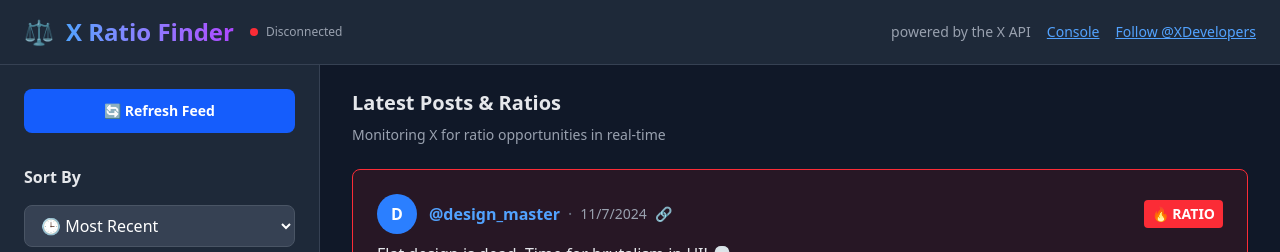
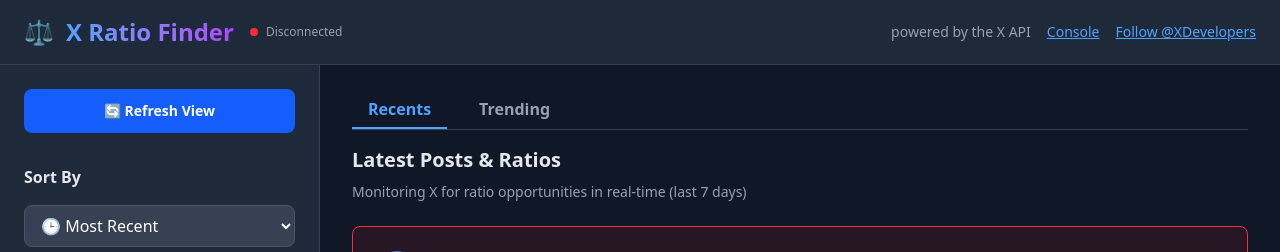
Before and after one commit to m-rosinsky/XRatioFinder, a React (Vite) app: page / in a window 1280 px wide. Shown: the top 252 px of the page. Built offline with nearby package versions, Linux system fonts and the light colour scheme; no server answers.

Commit message:
Fixed refresh

```diff
--- a/src/App.tsx
+++ b/src/App.tsx
@@ -365,6 +365,7 @@
 };
 
 export function App() {
+  const [activeFeed, setActiveFeed] = useState<'recents' | 'trending'>('recents');
   const [minLikes, setMinLikes] = useState(1000);
   const [sortBy, setSortBy] = useState<'recency' | 'brutality'>('recency');
   const [posts, setPosts] = useState<Post[]>(mockPosts);
@@ -458,13 +459,13 @@
     };
   }, []);
 
-  // Manual refresh trigger
+  // Manual refresh - fetches current data from server without triggering new API poll
   const loadPosts = async () => {
     try {
       setLoading(true);
       setError(null);
 
-      const response = await fetch("/api/refresh", { method: "POST" });
+      const response = await fetch("/api/ratios", { method: "GET" });
 
       if (!response.ok) {
         throw new Error(`HTTP ${response.status}: ${response.statusText}`);
@@ -473,13 +474,18 @@
       const result = await response.json();
 
       if (!result.success) {
-        throw new Error(result.error || "Failed to refresh");
+        throw new Error(result.error || "Failed to load ratios");
       }
 
-      console.log(`✅ Refresh complete: ${result.newRatios} new ratios`);
+      // Convert and set the posts
+      const convertedPosts = result.data.map(convertRatioToPost);
+      setPosts(convertedPosts);
+      setLastUpdate(Date.now());
+
+      console.log(`✅ Refreshed view: ${result.data.length} ratios loaded`);
     } catch (err) {
-      console.error("Error refreshing:", err);
-      setError(err instanceof Error ? err.message : "Failed to refresh");
+      console.error("Error loading ratios:", err);
+      setError(err instanceof Error ? err.message : "Failed to load ratios");
     } finally {
       setLoading(false);
     }
@@ -566,7 +572,7 @@
             disabled={loading}
             className="w-full bg-blue-600 hover:bg-blue-700 disabled:bg-blue-800 disabled:cursor-not-allowed px-4 py-3 rounded-lg text-sm font-semibold transition-colors mb-6"
           >
-            {loading ? '⏳ Refreshing...' : '🔄 Refresh Feed'}
+            {loading ? '⏳ Loading...' : '🔄 Refresh View'}
           </button>
 
           <div className="mt-2">
@@ -639,9 +645,47 @@
         {/* Main Content */}
         <main className="flex-1 p-6">
           <div className="max-w-4xl mx-auto">
+            {/* Feed Tabs */}
             <div className="mb-6">
-              <h2 className="text-xl font-semibold text-gray-200 mb-2">Latest Posts & Ratios</h2>
-              <p className="text-gray-400 text-sm">Monitoring X for ratio opportunities in real-time</p>
+              <div className="flex items-center gap-4 mb-4 border-b border-gray-700">
+                <button
+                  onClick={() => setActiveFeed('recents')}
+                  className={`px-4 py-2 font-semibold transition-all relative cursor-pointer ${
+                    activeFeed === 'recents'
+                      ? 'text-blue-400'
+                      : 'text-gray-400 hover:text-gray-300'
+                  }`}
+                >
+                  Recents
+                  {activeFeed === 'recents' && (
+                    <div className="absolute bottom-0 left-0 right-0 h-0.5 bg-blue-400"></div>
+                  )}
+                </button>
+                <button
+                  onClick={() => setActiveFeed('trending')}
+                  className={`px-4 py-2 font-semibold transition-all relative cursor-pointer ${
+                    activeFeed === 'trending'
+                      ? 'text-blue-400'
+                      : 'text-gray-400 hover:text-gray-300'
+                  }`}
+                >
+                  Trending
+                  {activeFeed === 'trending' && (
+                    <div className="absolute bottom-0 left-0 right-0 h-0.5 bg-blue-400"></div>
+                  )}
+                </button>
+              </div>
+
+              <div>
+                <h2 className="text-xl font-semibold text-gray-200 mb-2">
+                  {activeFeed === 'recents' ? 'Latest Posts & Ratios' : 'Trending Ratios'}
+                </h2>
+                <p className="text-gray-400 text-sm">
+                  {activeFeed === 'recents'
+                    ? 'Monitoring X for ratio opportunities in real-time (last 7 days)'
+                    : 'Coming soon: Most viral ratios across all time'}
+                </p>
+              </div>
             </div>
 
             {error && (
@@ -654,7 +698,9 @@
               </div>
             )}
 
-            {loading && posts.length === 0 ? (
+            {activeFeed === 'recents' ? (
+              // Recents Feed
+              loading && posts.length === 0 ? (
                 <div className="flex items-center justify-center py-12">
                   <div className="text-center">
                     <div className="animate-spin rounded-full h-12 w-12 border-b-2 border-blue-500 mx-auto mb-4"></div>
@@ -673,6 +719,18 @@
                     </div>
                   )}
                 </div>
+              )
+            ) : (
+              // Trending Feed (placeholder)
+              <div className="text-center py-12">
+                <div className="bg-gray-800 border border-gray-700 rounded-lg p-8 max-w-md mx-auto">
+                  <div className="text-6xl mb-4">🚧</div>
+                  <h3 className="text-xl font-semibold text-gray-200 mb-2">Coming Soon</h3>
+                  <p className="text-gray-400">
+                    The Trending feed will showcase the most viral ratios from across all time.
+                  </p>
+                </div>
+              </div>
             )}
           </div>
         </main>
```
Also changed, not shown: 6 other files (tests, documents, lock files or other folders). Lines whose indentation alone changed are shown as unchanged.
